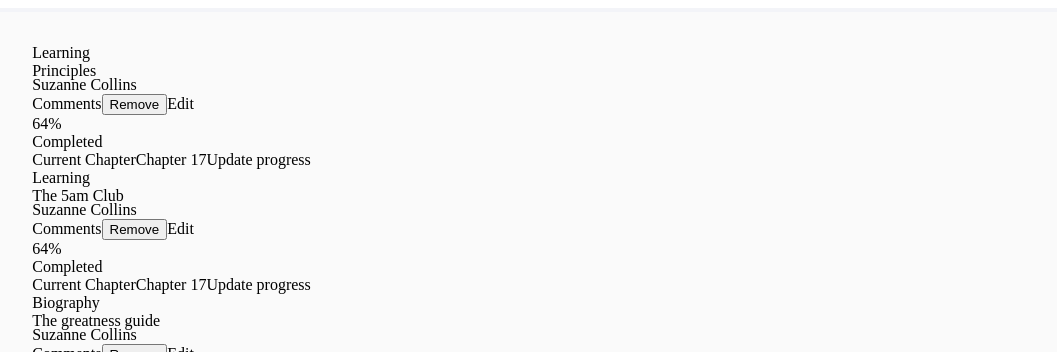
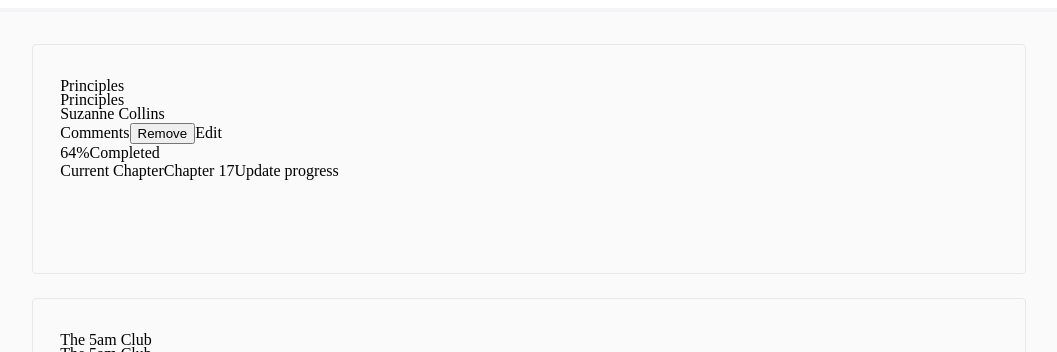
Before and after one commit to Rashad-Muntar/Book-store, a React (Create React App) app: page / in a window 1280 px wide. Shown: the part 448-800 px from the top of the page, without its empty margins (111-1168 px from the left). Built offline with nearby package versions, Linux system fonts and the light colour scheme; grey boxes are pictures that could not be loaded.

Commit message:
add book css

```diff
--- a/src/components/Book.js
+++ b/src/components/Book.js
@@ -1,14 +1,17 @@
 import React from 'react';
 import PropTypes from 'prop-types';
+import '../styles/Book.css';
 
 function Book({ book, removeBook }) {
   return (
+
     <div className="Lesson-Panel">
       <div className="left-title-area">
-        <span className="School-of Text-Style-8">{book.category}</span>
+        <div className="title Text-Style-6">{book.title}</div>
         <div className="title Text-Style-6">{book.title}</div>
         <span className="Suzanne-Collins">Suzanne Collins</span>
-        <div>
+
+        <div className="delete-area">
           <span className="Comments">Comments</span>
           <button className="Remove" type="button" onClick={() => removeBook(book)}>Remove</button>
           <span className="Edit">Edit</span>
@@ -16,21 +19,22 @@
       </div>
 
       <div className="panel-right-side">
+
         <div className="oval-area-wrapper">
           <div className="Oval-2" />
-          <div>
+
+          <div className="percentage-area">
             <span className="-Percent-Complete">64%</span>
-            <br />
-            <span className="Completed">Completed</span>
-
+            <span className="">Completed</span>
           </div>
         </div>
 
         <div className="update-area">
-          <span className="Current-Chapter">Current Chapter</span>
-          <span className="Current-Lesson">Chapter 17</span>
-          <span className="Update-progress">Update progress</span>
+          <span className="">Current Chapter</span>
+          <span className="">Chapter 17</span>
+          <span className="">Update progress</span>
         </div>
+
       </div>
     </div>
   );
@@ -39,7 +43,6 @@
 Book.propTypes = {
   book: PropTypes.string.isRequired,
   title: PropTypes.string.isRequired,
-  category: PropTypes.string.isRequired,
   removeBook: PropTypes.func.isRequired,
 };
 
--- /dev/null
+++ b/src/styles/Book.css
@@ -0,0 +1,8 @@
+.Lesson-Panel {
+    height: 10.625rem;
+    margin-bottom: 1.5rem;
+    padding: 2rem 9.188rem 1.625rem 1.688rem;
+    border-radius: 4px;
+    border: solid 1px #e8e8e8;
+    background-color: var(--white);
+  };
```
